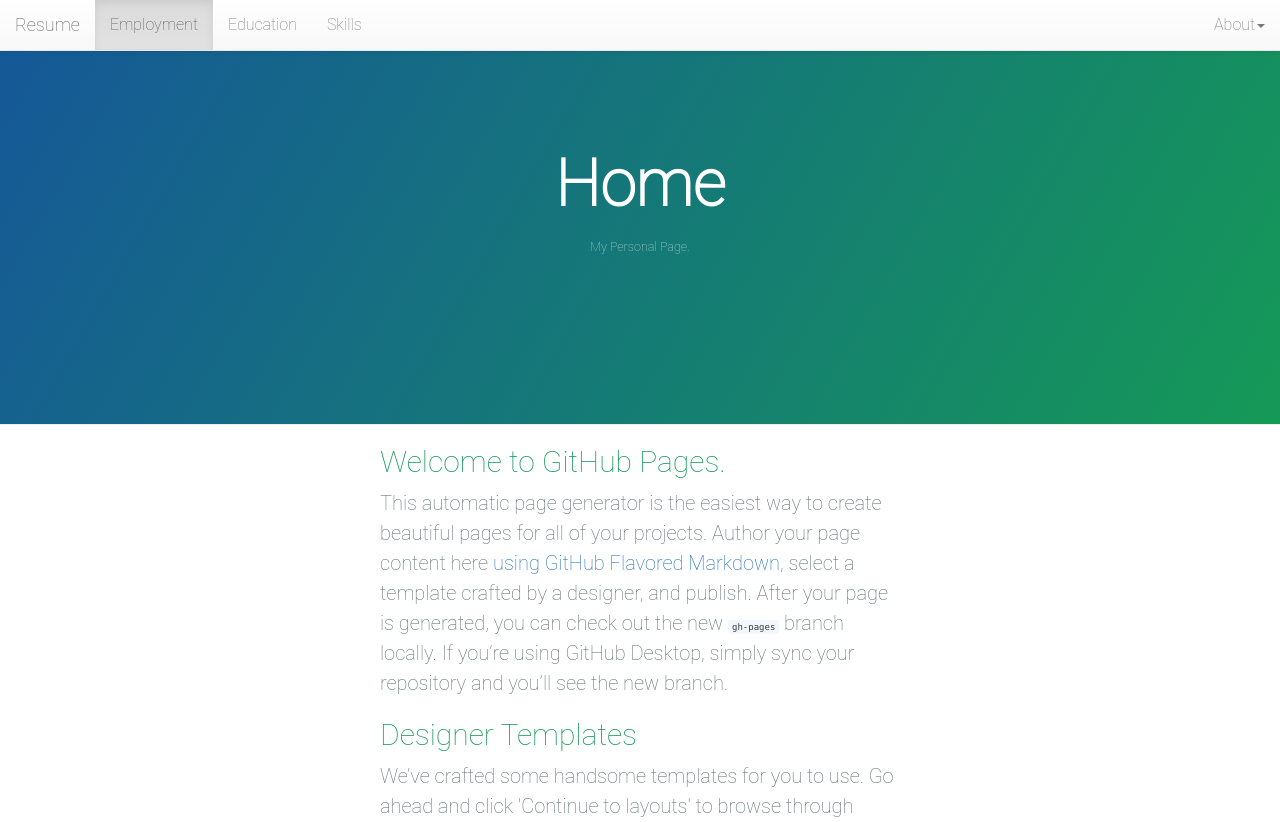
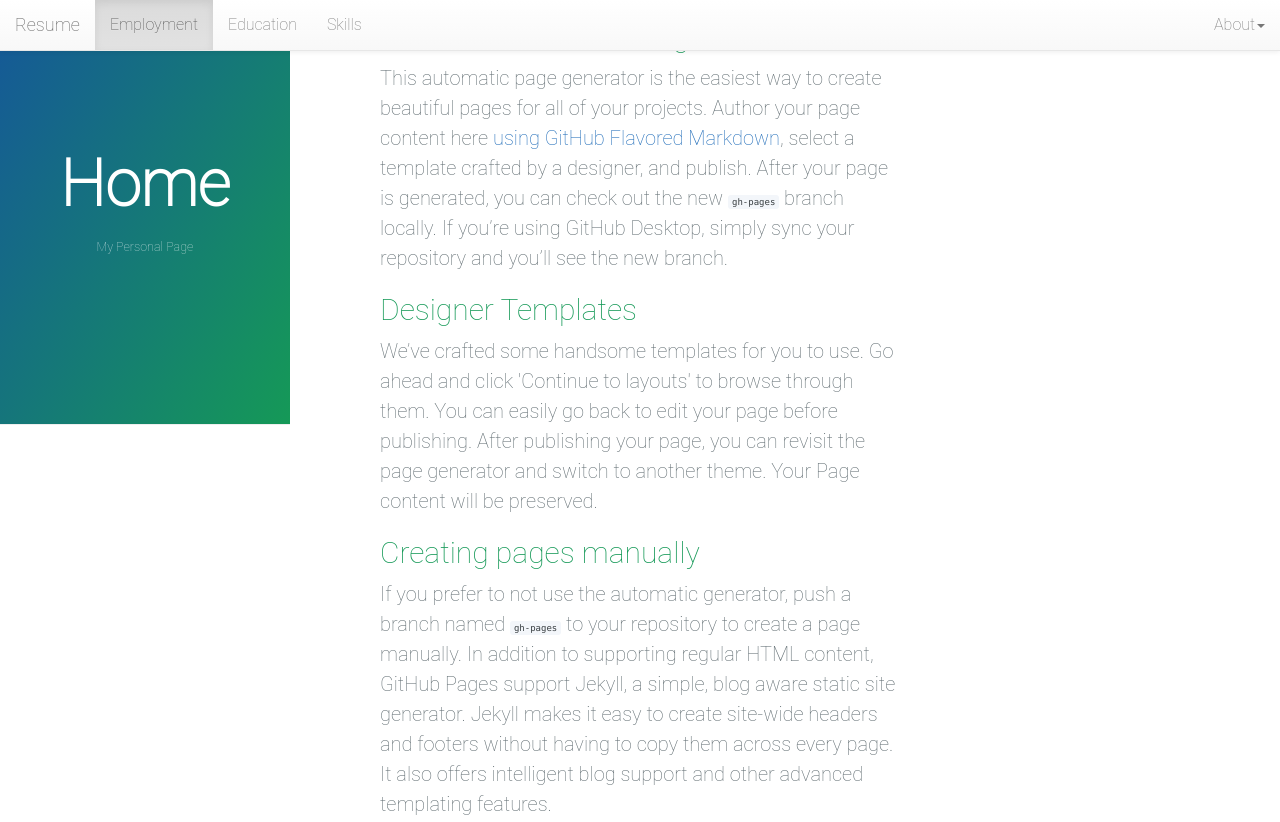
Before and after one commit to WD-D/home, a plain HTML site: page index.html in a window 1280 px wide. Shown: the top 822 px of the page. Drawn offline with nearby package versions, Linux system fonts and the light colour scheme.

Commit message:
more changes

```diff
--- a/index.html
+++ b/index.html
@@ -52,10 +52,12 @@
     </div>
   </div>
 </nav>
-    <section class="page-header">
-      <h1 class="project-name">Home</h1>
-      <h2 class="project-tagline">My Personal Page.</h2>
-   </section>
+
+      <section class="page-header">
+        <h1 class="project-name">Home</h1>
+        <h2 class="project-tagline">My Personal Page</h2>
+      </section>
+
 
     <section class="main-content">
       <h2>
--- a/stylesheets/new-styles.css
+++ b/stylesheets/new-styles.css
@@ -8,7 +8,10 @@
 
 .page-header{
 	padding: 15rem 6rem;
+	position: fixed;
 }
+
+
 
 .project-name{
 	font-size: 4em;
```
